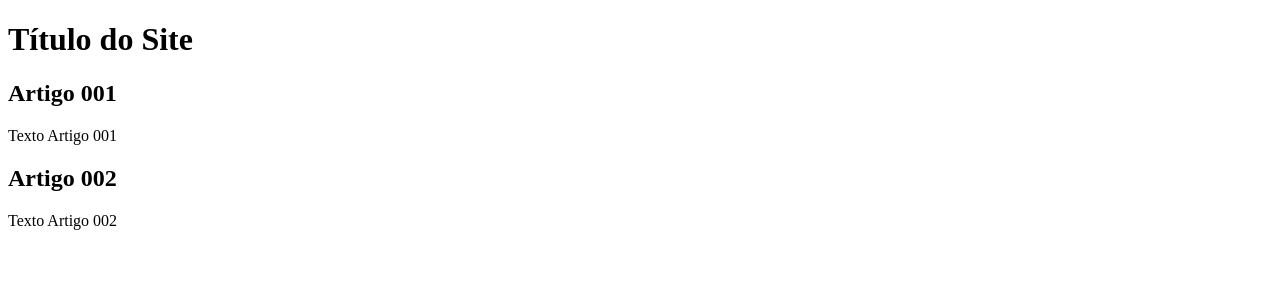
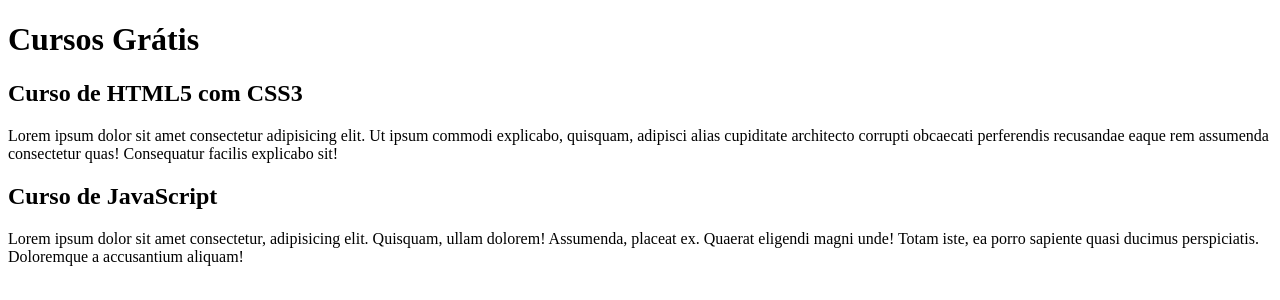
Before and after one commit to leohlz/projeto-site, a plain HTML site: page index.html in a window 1280 px wide. Drawn offline with Linux system fonts and the light colour scheme.

Commit message:
comecei a escrever o conteúdo

```diff
--- a/index.html
+++ b/index.html
@@ -8,15 +8,15 @@
 <body>
     <main>
         <header>
-            <h1>Título do Site</h1>
+            <h1>Cursos Grátis</h1>
         </header>
         <article>
-            <h2>Artigo 001</h2>
-            <p>Texto Artigo 001</p>
+            <h2>Curso de HTML5 com CSS3</h2>
+            <p>Lorem ipsum dolor sit amet consectetur adipisicing elit. Ut ipsum commodi explicabo, quisquam, adipisci alias cupiditate architecto corrupti obcaecati perferendis recusandae eaque rem assumenda consectetur quas! Consequatur facilis explicabo sit!</p>
         </article>
         <article>
-            <h2>Artigo 002</h2>
-            <p>Texto Artigo 002</p>
+            <h2>Curso de JavaScript</h2>
+            <p>Lorem ipsum dolor sit amet consectetur, adipisicing elit. Quisquam, ullam dolorem! Assumenda, placeat ex. Quaerat eligendi magni unde! Totam iste, ea porro sapiente quasi ducimus perspiciatis. Doloremque a accusantium aliquam!</p>
         </article>
     </main>
 
```
